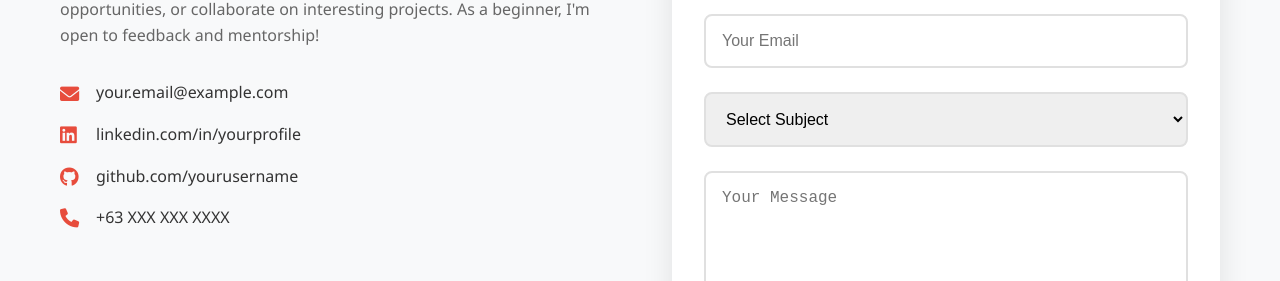
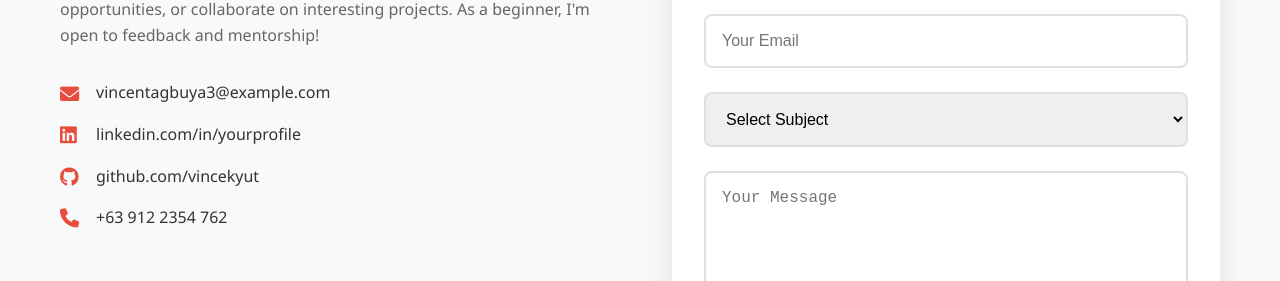
Before and after one commit to vincekyut/Portfolio, a plain HTML site: page index.html in a window 1280 px wide. Shown: the part 4721-5002 px from the top of the page. Drawn offline with Linux system fonts and the light colour scheme.

Commit message:
Update index.html

```diff
--- a/index.html
+++ b/index.html
@@ -319,7 +319,7 @@
                     <div class="contact-items">
                         <div class="contact-item">
                             <i class="fas fa-envelope"></i>
-                            <span>your.email@example.com</span>
+                            <span>vincentagbuya3@example.com</span>
                         </div>
                         <div class="contact-item">
                             <i class="fab fa-linkedin"></i>
@@ -327,11 +327,11 @@
                         </div>
                         <div class="contact-item">
                             <i class="fab fa-github"></i>
-                            <span>github.com/yourusername</span>
+                            <span>github.com/vincekyut</span>
                         </div>
                         <div class="contact-item">
                             <i class="fas fa-phone"></i>
-                            <span>+63 XXX XXX XXXX</span>
+                            <span>+63 912 2354 762</span>
                         </div>
                     </div>
                 </div>
```
